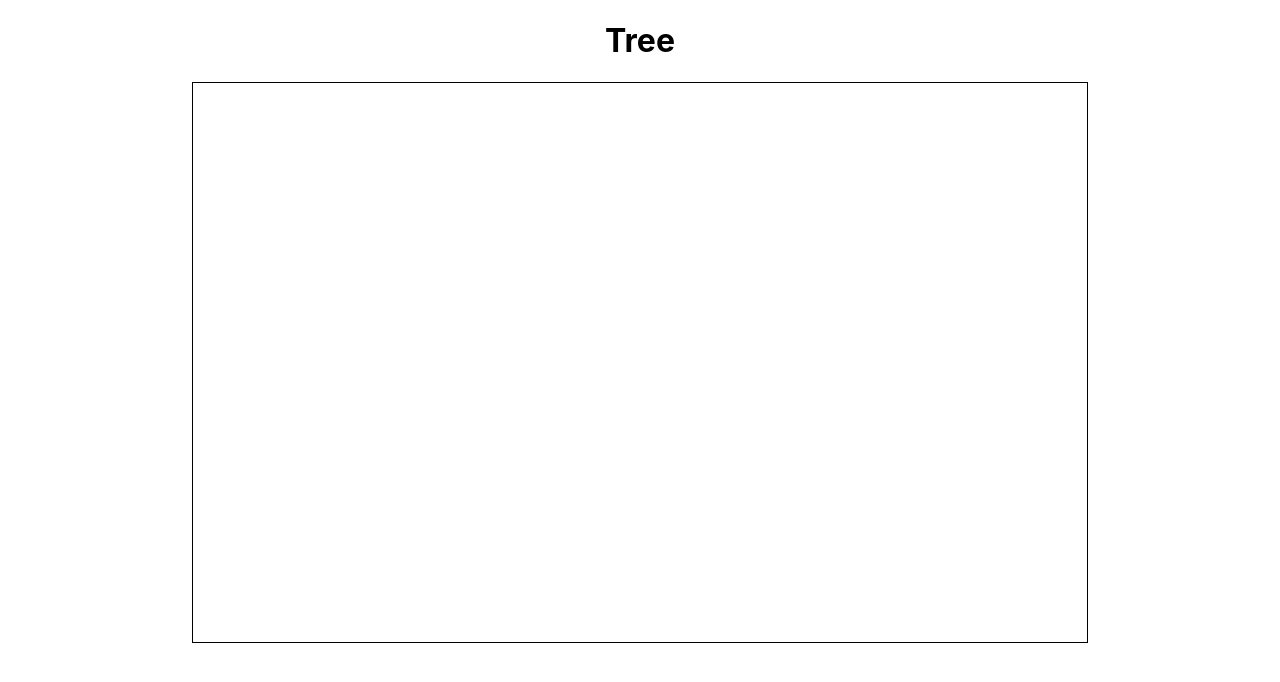
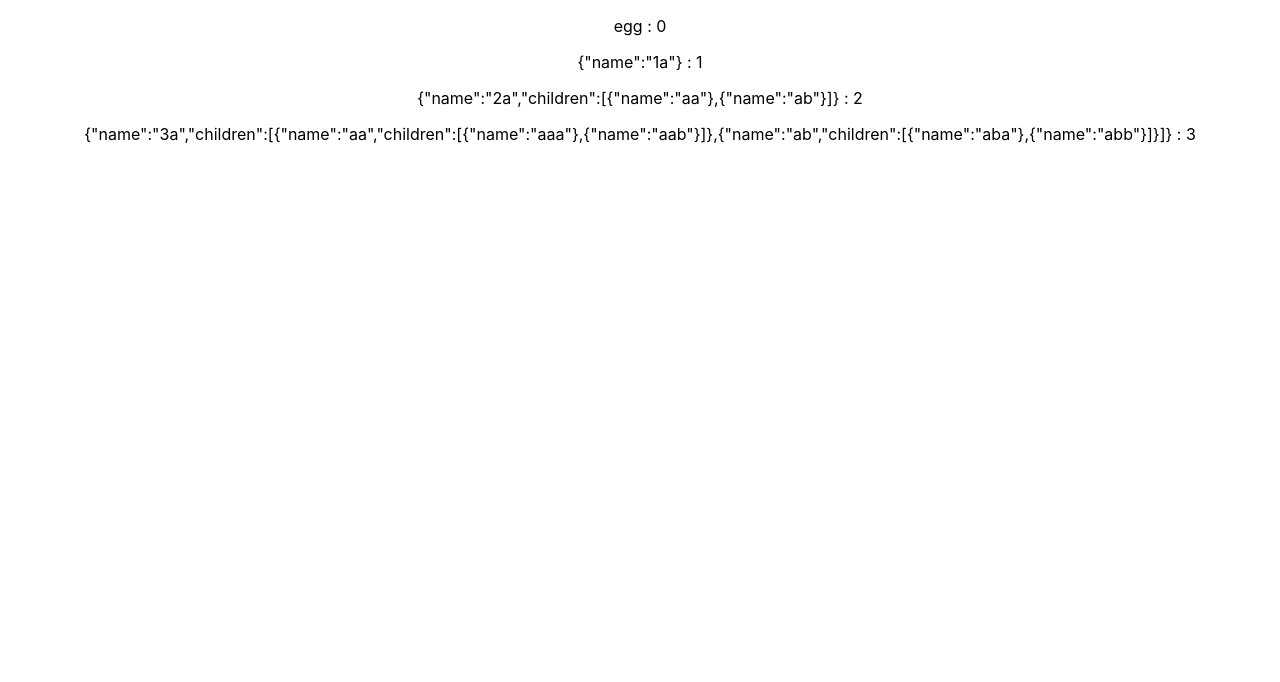
Before and after one commit to Harrison-Hughes/treeple, a React (Create React App) app: page / in a window 1280 px wide. Shown: the top 682 px of the page. Built offline with nearby package versions, Linux system fonts and the light colour scheme.

Commit message:
tree depth complete

```diff
--- a/src/App.js
+++ b/src/App.js
@@ -1,23 +1,21 @@
 import React from "react";
-import Tree from "./Tree";
+// import Tree from "./Tree";
 import "./App.css";
+
 // eslint-disable-next-line
 const data1 = {
-  name: "a",
+  name: "1a",
 };
+
 // eslint-disable-next-line
 const data2 = {
-  name: "a",
-  children: [
-    {
-      name: "aa",
-    },
-    { name: "ab" },
-  ],
+  name: "2a",
+  children: [{ name: "aa" }, { name: "ab" }],
 };
+
 // eslint-disable-next-line
 const data3 = {
-  name: "a",
+  name: "3a",
   children: [
     {
       name: "aa",
@@ -30,10 +28,41 @@ const data3 = {
   ],
 };
 
+const objectDepth = (object) => {
+  if (typeof object !== "object" || object === null) return 0;
+  let pathDepths = [];
+  const addPathDepth = (depth) => pathDepths.push(depth);
+  nodeChildren(object, 0, addPathDepth);
+  let orderedPathDepths = pathDepths.sort((x, y) => y - x);
+  return orderedPathDepths[0];
+};
+
+const nodeChildren = (node, depthCounter, endOfPathFunc) => {
+  if (!!node["children"]) {
+    node["children"].map((node) =>
+      nodeChildren(node, depthCounter + 1, endOfPathFunc)
+    );
+  } else {
+    endOfPathFunc(depthCounter + 1);
+  }
+};
+
 function App() {
   return (
     <div className="App">
-      <Tree input={data1} />
+      {/* <Tree input={data2} /> */}
+      <p>
+        {"egg"} : {objectDepth("egg")}
+      </p>
+      <p>
+        {JSON.stringify(data1)} : {objectDepth(data1)}
+      </p>
+      <p>
+        {JSON.stringify(data2)} : {objectDepth(data2)}
+      </p>
+      <p>
+        {JSON.stringify(data3)} : {objectDepth(data3)}
+      </p>
     </div>
   );
 }
```
Also changed, not shown: src/Nodes.js (+22 -0 lines), src/Rectangles.js (+4 -4 lines), src/Tree.js (+8 -0 lines).
